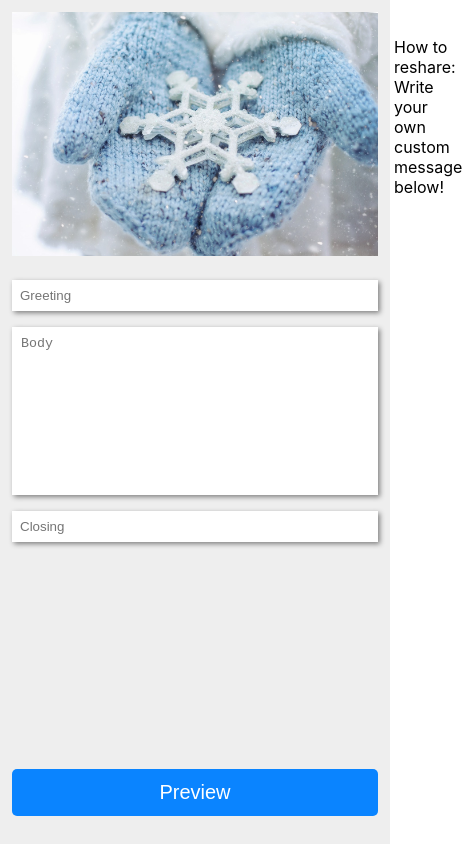
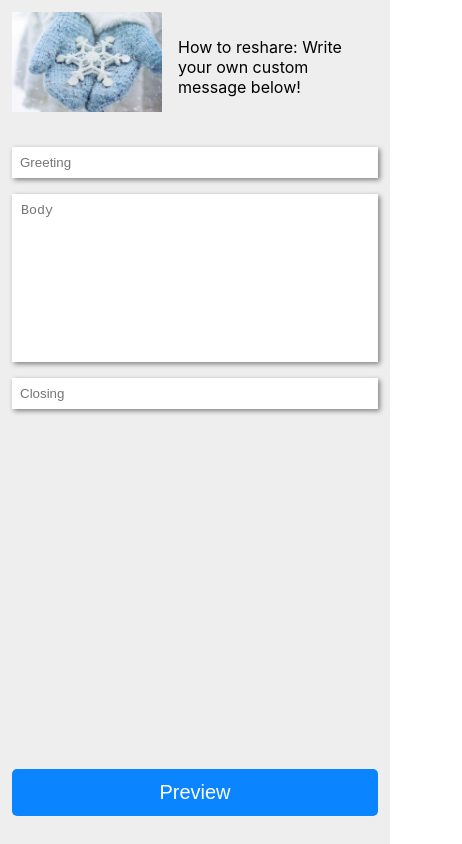
Before and after one commit to alberme/ecard, a React (Create React App) app: page / in a window 390 px wide. Both pictures are taken after a click on the button "Get Started". Shown: the whole page, 462 px wide, since content can reach past the window. Built offline with nearby package versions, Linux system fonts and the light colour scheme.

Commit message:
fix(img style): add img specificity

```diff
--- a/src/components/CustomizeMessage/styles.css
+++ b/src/components/CustomizeMessage/styles.css
@@ -82,7 +82,7 @@ input {
     flex-direction: column;
     justify-content: space-between;
   }
-  img {
+  .customize-message-header img {
     height: auto;
     width: 150px;
     align-self: flex-start;
```
